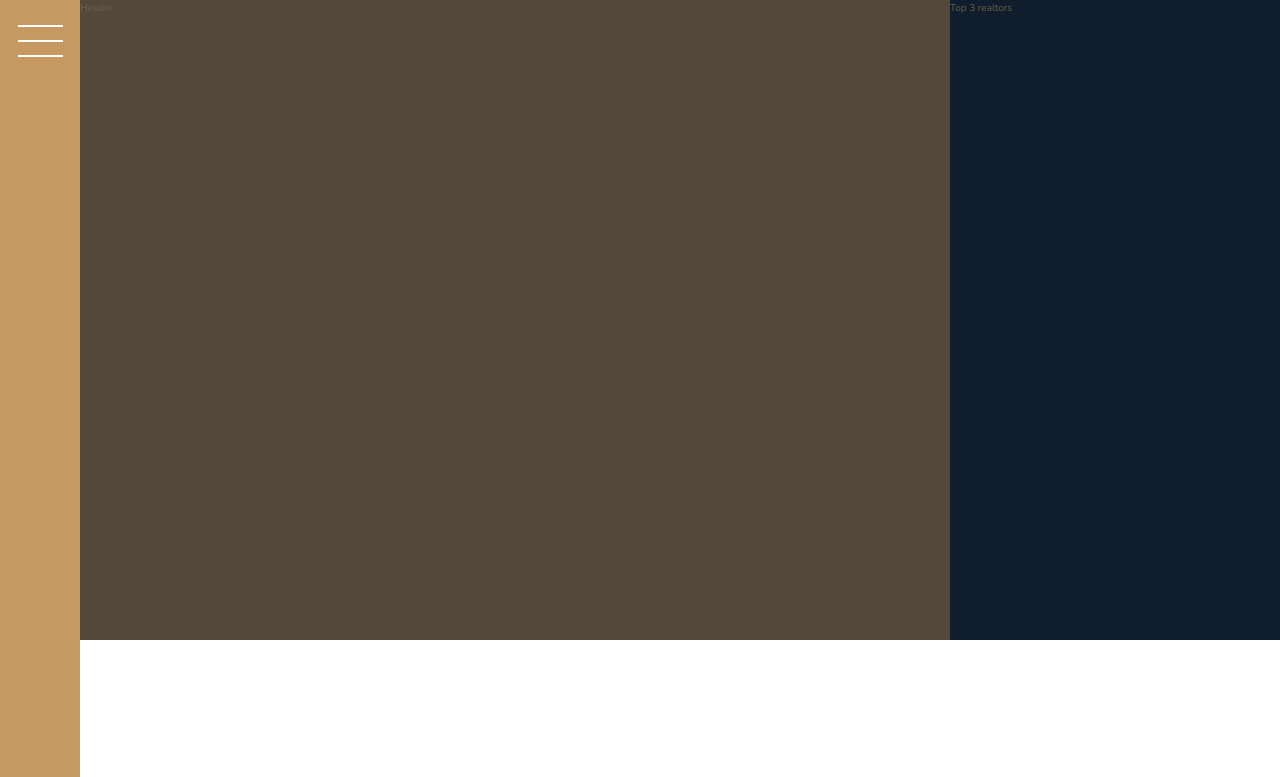
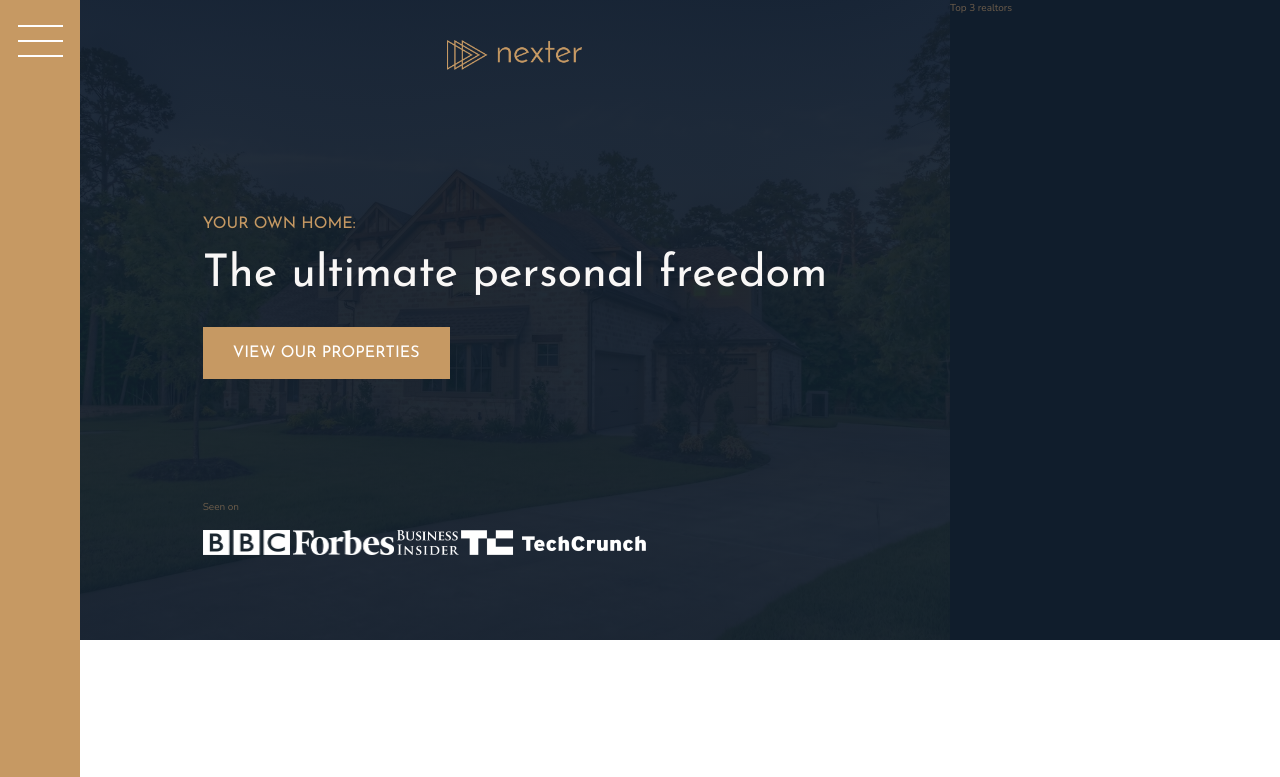
Before and after one commit to topher88/practice-nexter, a website: page index.html in a window 1280 px wide. Shown: the top 777 px of the page. Drawn offline with nearby package versions, Linux system fonts and the light colour scheme.

Commit message:
Building the Header - Part 1

```diff
--- a/index.html
+++ b/index.html
@@ -18,7 +18,17 @@
     <button class="nav-btn"></button>
   </div>
   <header class="header">
-    Header
+    <img src="img/logo.png" alt="Nexter logo" class="header__logo">
+    <h3 class="heading-3">Your own home:</h3>
+    <h1 class="heading-1">The ultimate personal freedom</h1>
+    <button class="btn header__btn">View our properties</button>
+    <div class="header__seenon-text">Seen on</div>
+    <div class="header__seenon-logos">
+      <img src="img/logo-bbc.png" alt="BBC logo">
+      <img src="img/logo-forbes.png" alt="Forbes logo">
+      <img src="img/logo-bi.png" alt="Bussiness insider logo">
+      <img src="img/logo-techcrunch.png" alt="Techcrunch logo">
+    </div>
   </header>
   <div class="realtors">
     Top 3 realtors
--- a/sass/_header.scss
+++ b/sass/_header.scss
@@ -1,4 +1,36 @@
 .header {
   background-color: $color-grey-dark-1;
   grid-column: full-start / col-end 6;
+  background-image: linear-gradient(rgba($color-secondary, .93), rgba($color-secondary, .93)), url('../img/hero.jpeg');
+  background-size: cover;
+  background-position: center;
+  padding: 8rem;
+  padding-top: 4rem;
+
+  display: grid;
+  grid-template-rows: 1fr min-content 6rem 1fr;
+  grid-template-columns: max-content;
+  grid-row-gap: 1.5rem;
+  justify-content: center;
+
+  &__logo {
+    height: 3rem;
+    justify-self: center;
+  }
+
+  &__btn {
+    align-self: start;
+    justify-self: start;
+  }
+
+  &__seenon-text {
+
+  }
+
+  &__seenon-logos {
+
+    img {
+      height: 2.5rem;
+    }
+  }
 }
--- a/sass/_typography.scss
+++ b/sass/_typography.scss
@@ -5,6 +5,10 @@
 
 .heading-1 {
   @extend %heading;
+
+  font-size: 4.5rem;
+  color: $color-grey-light-1;
+  line-height: 1;
 }
 
 .heading-2 {
```
Also changed, not shown: css/style.css.
